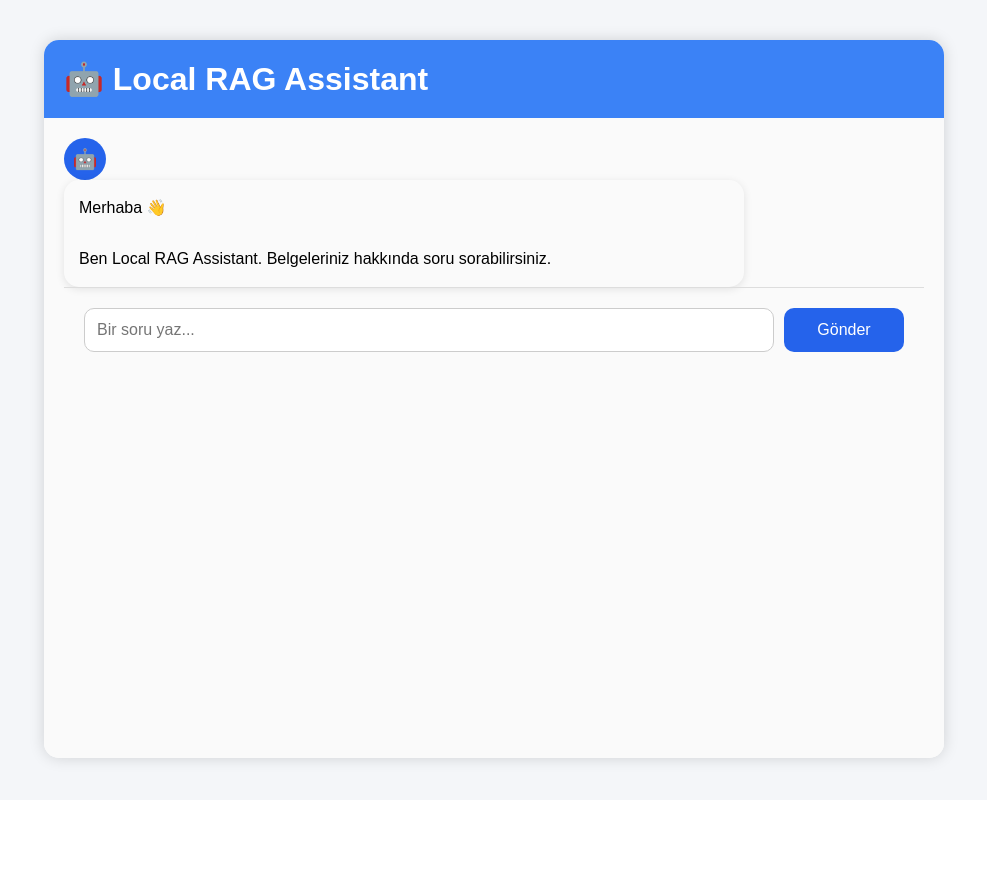
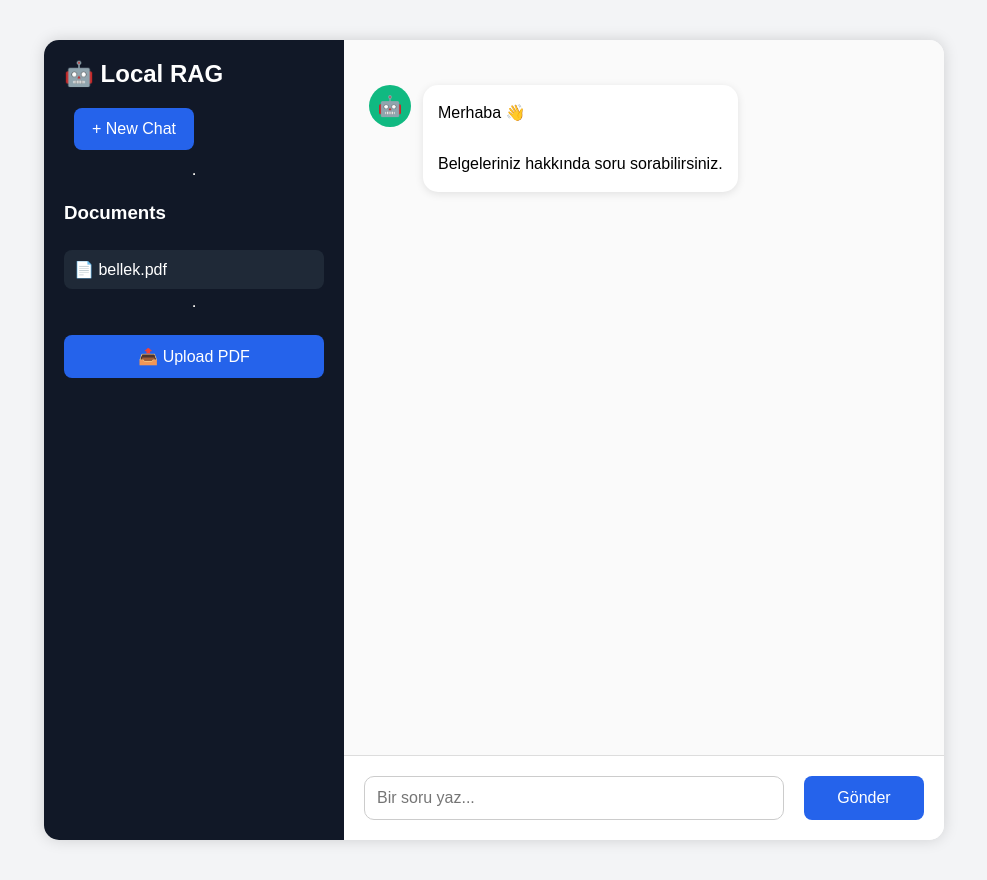
Before and after one commit to yigitemre22/first_rag_project, a FastAPI app: page / in a window 1280 px wide. Shown: the whole page, without its empty margins (146-1133 px from the left). Before the commit the page ends 770 px from the top, so only its background shows below. Run offline with FastAPI, Linux system fonts and the light colour scheme; parts of the project's set-up code (start-up, migrations or seed data) failed here and were passed over.

Commit message:
implemet fastapi web interface and pdf upload

```diff
--- a/api/main.py
+++ b/api/main.py
@@ -1,8 +1,11 @@
-from fastapi import FastAPI, Request
+from fastapi import FastAPI, Request,UploadFile,File
 from fastapi.templating import Jinja2Templates
 from pydantic import BaseModel
 from fastapi.staticfiles import StaticFiles
 from rag.pipeline import answer_question
+import shutil
+from pathlib import Path
+from ingestion.ingest import ingest_pdf
 
 app = FastAPI()
 
@@ -43,3 +46,23 @@ def chat(data:ChatRequest):
         "answer":answer,
         "sources":sources
     }
+
+@app.post("/upload")
+def upload_pdf(file:UploadFile=File(...)):
+
+    documents=Path("documents")
+
+    documents.mkdir(exist_ok=True)
+
+    filepath=documents / file.filename
+
+    with open(filepath,"wb") as buffer:
+
+        shutil.copyfileobj(file.file,buffer)
+
+    ingest_pdf(filepath)
+
+    return{
+        "message":"uploaded",
+        "filename":file.filename
+    }
--- a/static/script.js
+++ b/static/script.js
@@ -1,6 +1,7 @@
 const sendBtn = document.getElementById("send-btn");
 const questionInput = document.getElementById("question");
 const chatBox = document.getElementById("chat-box");
+const pdfUpload=document.getElementById("pdf-upload");
 
 sendBtn.addEventListener("click", sendQuestion);
 
@@ -9,6 +10,8 @@ questionInput.addEventListener("keydown", (e)=>{
         sendQuestion();
     }
 });
+
+pdfUpload.addEventListener("change",uploadPDF);
 
 function scrollBottom(){
     chatBox.scrollTop = chatBox.scrollHeight;
@@ -207,3 +210,24 @@ async function sendQuestion(){
 
     scrollBottom();
 }
+
+async function uploadPDF() {
+    console.log("Upload başladı");
+
+    const file=pdfUpload.files[0];
+
+    if(!file) return;
+
+    const formData=new FormData();
+
+    formData.append("file",file)
+
+    const response =await fetch("/upload",{
+            method:"POST",
+            body:formData
+    });
+
+    const data= await response.json();
+
+    alert(`${data.filename} uploaded.`)
+}
--- a/static/style.css
+++ b/static/style.css
@@ -265,3 +265,137 @@ button:hover{
         transform:translateY(-8px);
     }
 }
+body{
+
+    margin:0;
+
+    font-family:Arial,Helvetica,sans-serif;
+
+    background:#f3f4f6;
+}
+
+.container{
+
+    display:flex;
+
+    height:100vh;
+}
+
+.sidebar{
+
+    width:260px;
+
+    background:#111827;
+
+    color:white;
+
+    padding:20px;
+
+    display:flex;
+
+    flex-direction:column;
+}
+
+.sidebar h2{
+
+    margin-top:0;
+}
+.sidebar button{
+
+    padding:12px;
+
+    border:none;
+
+    border-radius:8px;
+
+    cursor:pointer;
+
+    margin-bottom:15px;
+
+    background:#2563eb;
+
+    color:white;
+}
+.document{
+
+    padding:10px;
+
+    margin:8px 0;
+
+    background:#1f2937;
+
+    border-radius:8px;
+}
+.chat-area{
+
+    flex:1;
+
+    display:flex;
+
+    flex-direction:column;
+}
+#chat-box{
+
+    flex:1;
+
+    overflow-y:auto;
+
+    padding:25px;
+}
+.input-area{
+
+    display:flex;
+
+    gap:10px;
+
+    padding:20px;
+
+    background:white;
+
+    border-top:1px solid #ddd;
+}
+.input-area input{
+
+    flex:1;
+
+    padding:14px;
+
+    border-radius:8px;
+
+    border:1px solid #ccc;
+}
+.input-area button{
+
+    width:120px;
+
+    border:none;
+
+    border-radius:8px;
+
+    background:#2563eb;
+
+    color:white;
+}
+.upload-label{
+
+    display:block;
+
+    background:#2563eb;
+
+    color:white;
+
+    text-align:center;
+
+    padding:12px;
+
+    border-radius:8px;
+
+    cursor:pointer;
+
+    margin-top:20px;
+}
+
+.upload-label:hover{
+
+    background:#1d4ed8;
+}
--- a/templates/index.html
+++ b/templates/index.html
@@ -12,9 +12,49 @@
 
 <div class="container">
 
-    <h1>🤖 Local RAG Assistant</h1>
+    <aside class="sidebar">
+
+        <h2>🤖 Local RAG</h2>
+
+        <button id="new-chat">
+            + New Chat
+        </button>
+
+        <hr>
+
+        <h3>Documents</h3>
+
+        <div id="document-list">
+
+            <div class="document">
+                📄 bellek.pdf
+            </div>
+
+        </div>
+
+        <hr>
+
+        <label class="upload-label">
+
+    📤 Upload PDF
+
+    <input
+        type="file"
+        id="pdf-upload"
+        accept=".pdf"
+        hidden
+        >
+
+        </label>
+
+    </aside>
+
+    <main class="chat-area">
 
         <div id="chat-box">
+
+            <div class="message bot">
+
                 <div class="avatar">
                     🤖
                 </div>
@@ -23,24 +63,30 @@
 
                     Merhaba 👋<br><br>
 
-        Ben Local RAG Assistant.
+                    Belgeleriniz hakkında soru sorabilirsiniz.
 
-        Belgeleriniz hakkında soru sorabilirsiniz.
+                </div>
+
+            </div>
+
         </div>
 
         <div class="input-area">
 
             <input
                 id="question"
-            type="text"
                 placeholder="Bir soru yaz..."
             >
 
             <button id="send-btn">
+
                 Gönder
+
             </button>
 
         </div>
+
+    </main>
 
 </div>
 
```
Also changed, not shown: ingestion/ingest.py (+40 -34 lines), 3 other files. Lines whose indentation alone changed are shown as unchanged.
